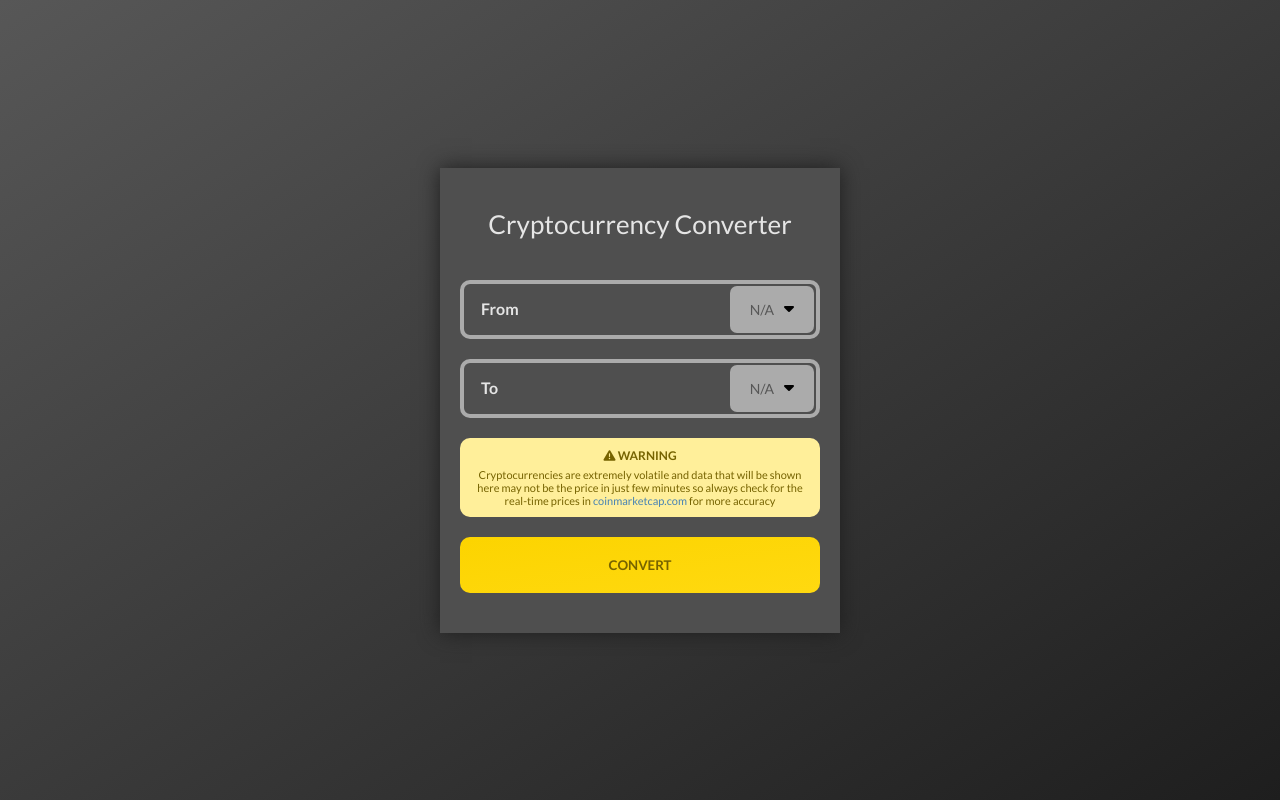
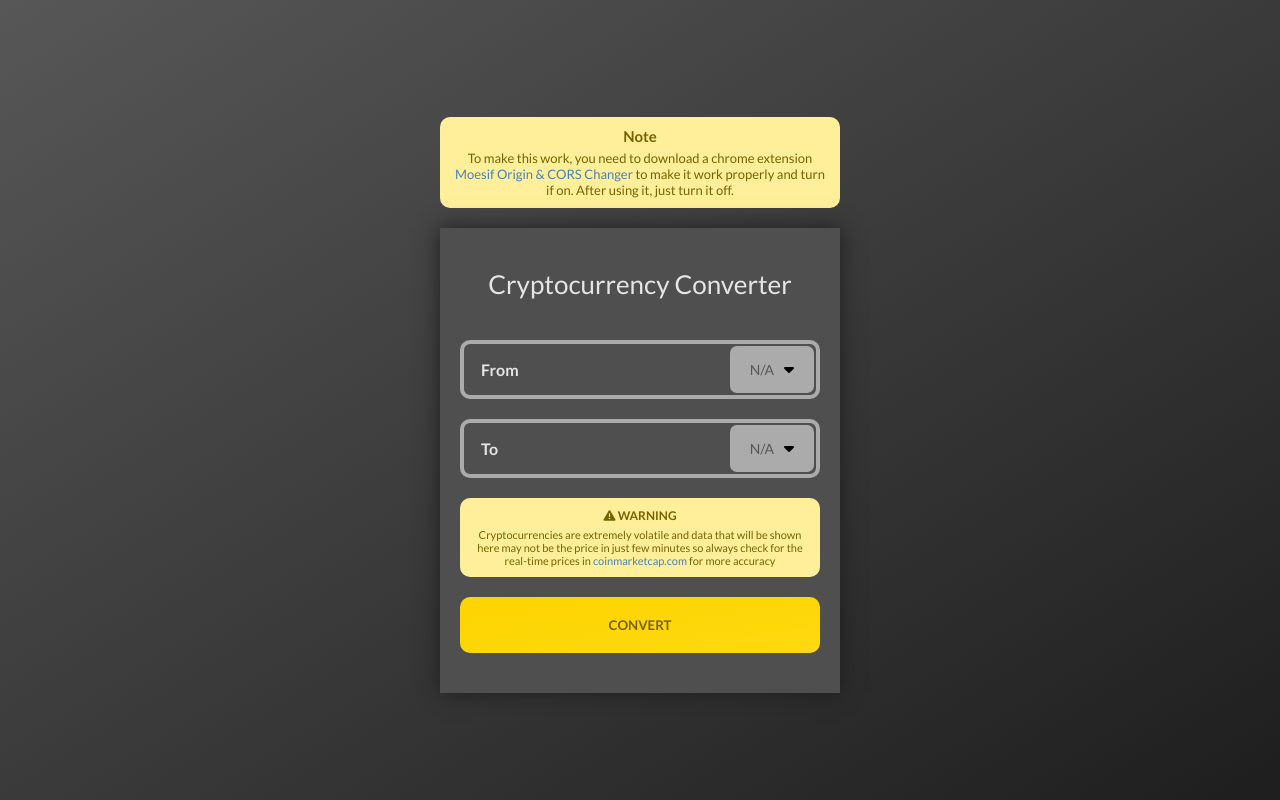
Before and after one commit to AIA-UnKNOWN/cryptocurrency-converter, a website built with webpack: page src/template.html in a window 1280 px wide. Built offline with nearby package versions, Linux system fonts and the light colour scheme; some packages are replaced by stand-ins of ours; no server answers.

Commit message:
Added a note

```diff
--- a/src/styles/_layouts.scss
+++ b/src/styles/_layouts.scss
@@ -1,2 +1,29 @@
+.note {
+  background: $lightgold;
+  border-radius: 10px;
+  padding: 10px;
+  margin: 10px 0 20px;
+  width: 400px;
+
+  .title {
+    color: $darkgold;
+    font-size: 15px;
+    font-weight: bold;
+    margin-bottom: 5px;
+    text-align: center;
+  }
+
+  .message {
+    text-align: center;
+    color: $darkgold;
+    font-size: 13px;
+
+    #chrome-extension {
+      color: $blue;
+			text-decoration: none;
+    }
+  }
+}
+
 @import
 'converter';
--- a/src/template.html
+++ b/src/template.html
@@ -10,6 +10,14 @@
 <body>
 
 	<div class="app">
+
+		<div class="note">
+			<p class="title">Note</p>
+			<p class="message">
+				To make this work, you need to download a chrome extension
+				<a id="chrome-extension" href="https://chrome.google.com/webstore/detail/moesif-origin-cors-change/digfbfaphojjndkpccljibejjbppifbc" target="_blank">Moesif Origin & CORS Changer</a>
+				to make it work properly and turn if on. After using it, just turn it off.
+		</div>
 
 		<div class="converter">
 			<p class="title">Cryptocurrency Converter</p>
```
